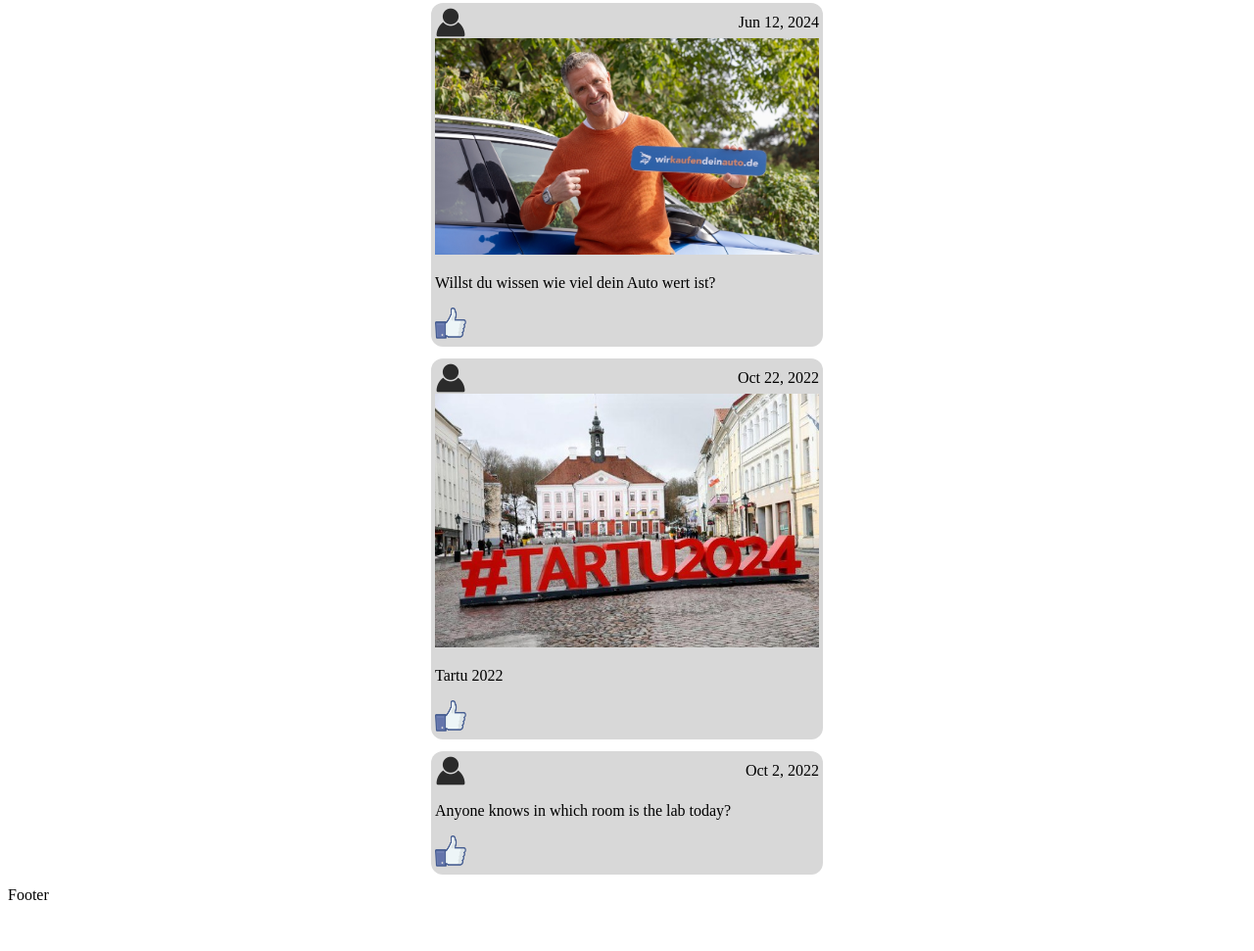
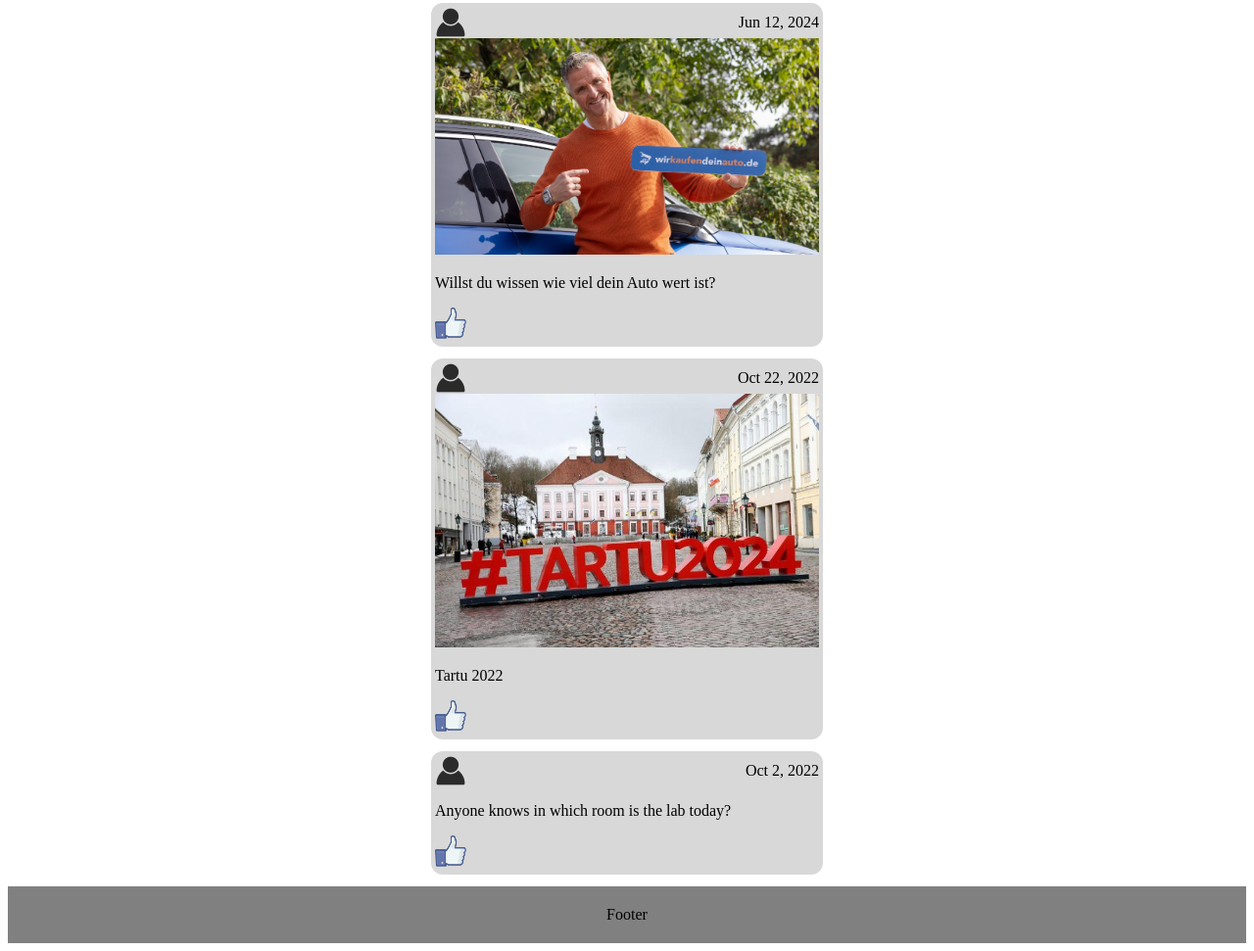
Before and after one commit to yoshiwarrior/WAD-Homework1, a plain HTML site: page index.html in a window 1280 px wide. Shown: the part 842-1813 px from the top of the page at 98% size. Before the commit the page ends 1773 px from the top, so only its background shows below. Drawn offline with Linux system fonts and the light colour scheme.

Commit message:
add footer

```diff
--- a/assets/css/base.css
+++ b/assets/css/base.css
@@ -1,3 +1,9 @@
 * {
     box-sizing: border-box;
 }
+footer {
+    width: 100%;
+    padding: 20px;
+    background-color: gray;
+    text-align: center;
+}
```
